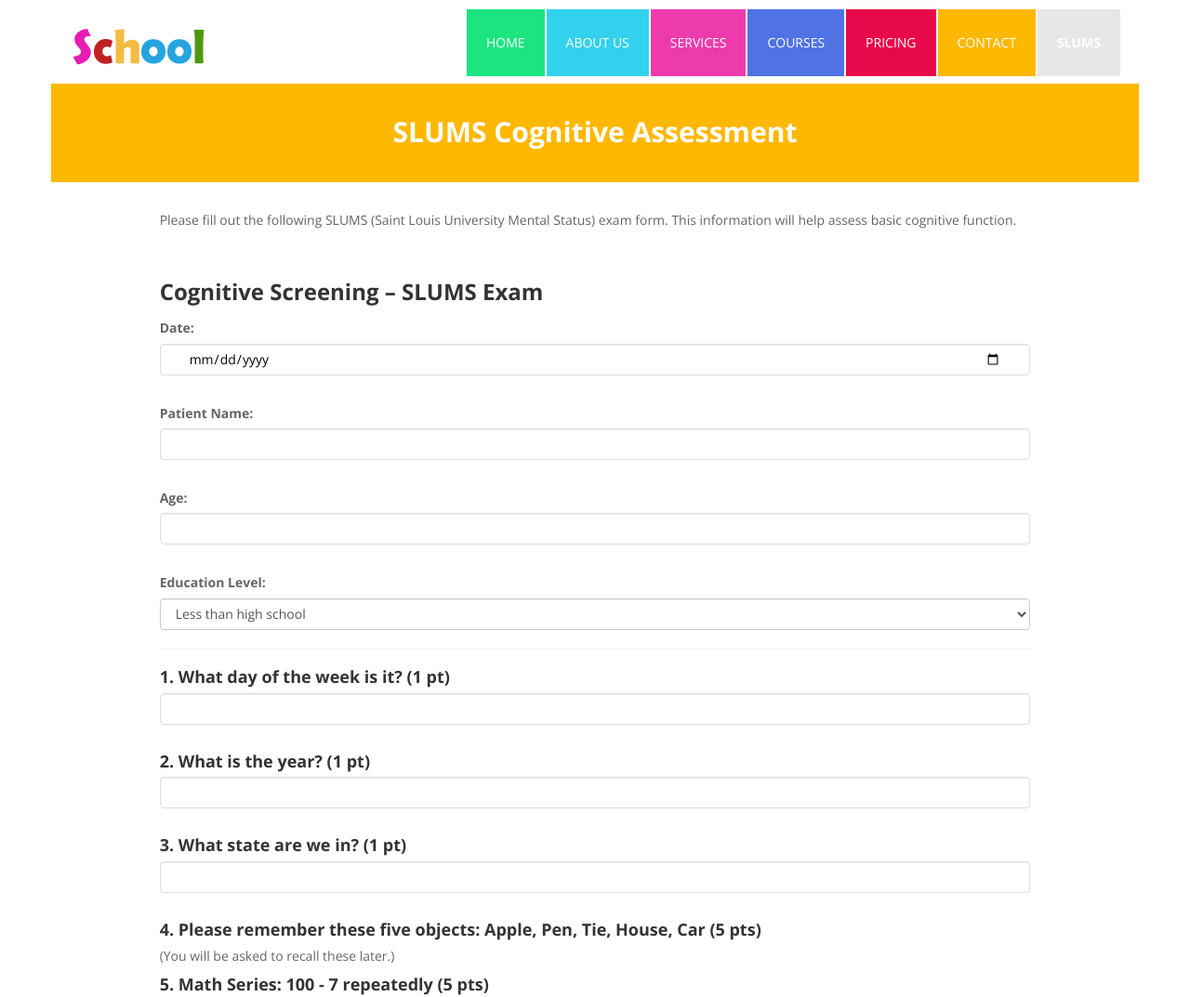
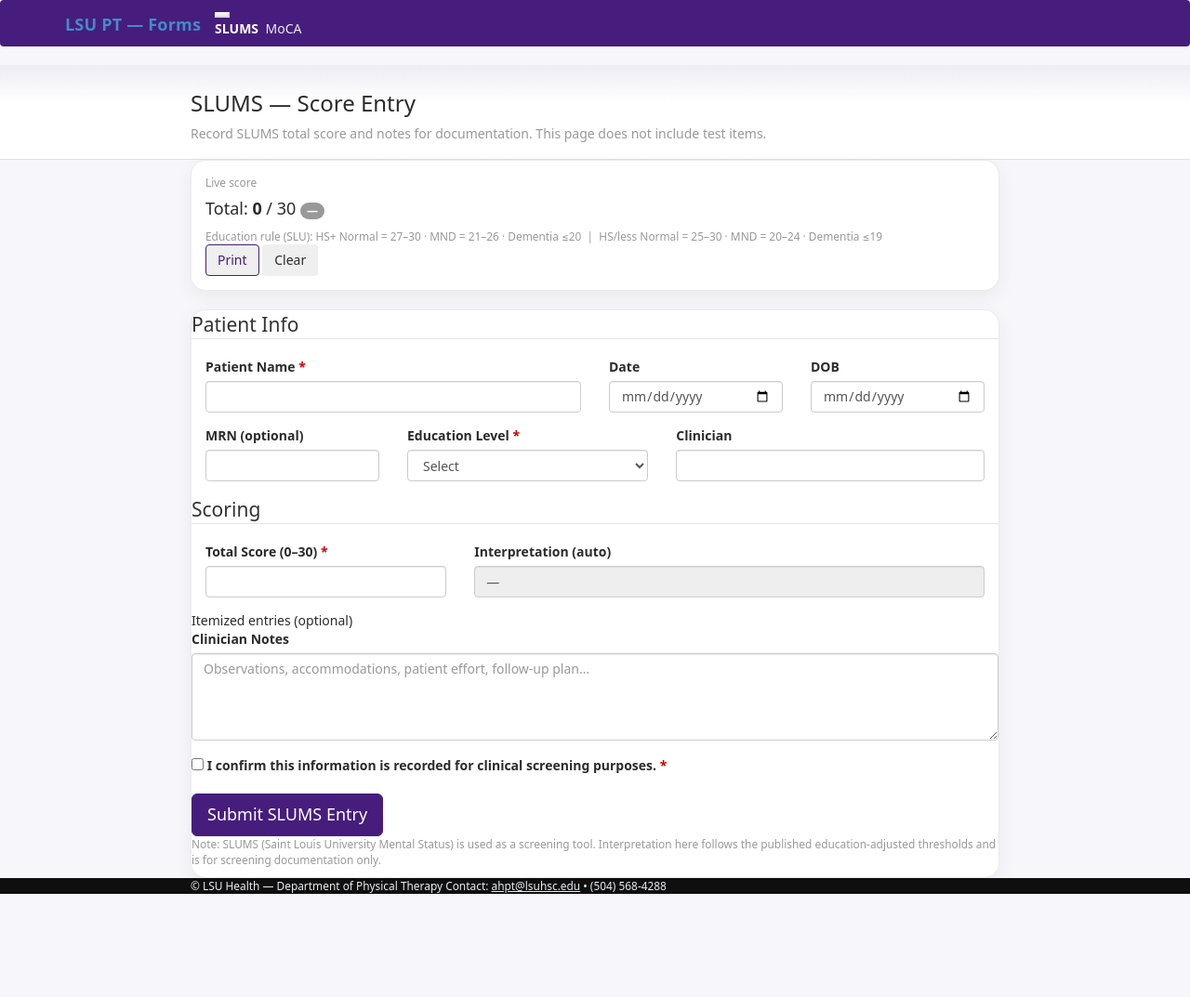
Before and after one commit to ynv1002/physical-therapy-site, a plain HTML site: page slums.html in a window 1280 px wide. Shown: the top 1073 px of the page at 93% size. After the commit the page ends 962 px from the top, so only its background shows below. Drawn offline with nearby package versions, Linux system fonts and the light colour scheme.

Commit message:
Update SLUMS page: LSU theme, live scoring, Formspree-ready

```diff
--- a/slums.html
+++ b/slums.html
@@ -1,169 +1,289 @@
-<!DOCTYPE html>
+<!doctype html>
 <html lang="en">
 <head>
-  <meta charset="utf-8">
-  <title>SLUMS Assessment – LSU Physical Therapy</title>
-  <meta name="viewport" content="width=device-width, initial-scale=1.0" />
-  <meta name="description" content="SLUMS Exam Form for LSU Physical Therapy" />
-  <meta name="author" content="LSU PT" />
-  <!-- css -->
-  <link href="css/bootstrap.min.css" rel="stylesheet" />
-  <link href="css/fancybox/jquery.fancybox.css" rel="stylesheet">
-  <link href="css/jcarousel.css" rel="stylesheet" />
-  <link href="css/flexslider.css" rel="stylesheet" />
-  <link href="css/style.css" rel="stylesheet" />
+  <meta charset="utf-8" />
+  <title>SLUMS — LSU PT Forms</title>
+  <meta name="viewport" content="width=device-width, initial-scale=1" />
+
+  <!-- Local Bootstrap + your light LSU theme -->
+  <link rel="stylesheet" href="css/bootstrap.min.css" />
+  <link rel="stylesheet" href="css/forms.css" />
+
+  <style>
+    /* Page-specific touches (kept tiny) */
+    .container-narrow { max-width: 900px; }
+    .required::after { content:" *"; color:#c00; }
+    .score-pill { font-weight:700; }
+  </style>
 </head>
+<body>
 
-<body>
-<div id="wrapper">
-
-  <!-- start header -->
-  <header>
-    <div class="navbar navbar-default navbar-static-top">
+<!-- NAV (consistent with index) -->
+<nav class="navbar navbar-expand-lg navbar-dark lsu-navbar shadow-sm">
   <div class="container">
-        <div class="navbar-header">
-          <button type="button" class="navbar-toggle" data-toggle="collapse" data-target=".navbar-collapse">
-            <span class="icon-bar"></span>
-            <span class="icon-bar"></span>
-            <span class="icon-bar"></span>
+    <a class="navbar-brand font-weight-600" href="index.html">LSU PT — Forms</a>
+    <button class="navbar-toggler" type="button" data-toggle="collapse" data-target="#nav">
+      <span class="navbar-toggler-icon"></span>
     </button>
-          <a class="navbar-brand" href="index.html"><img src="img/logo.png" alt="logo"/></a>
-        </div>
-        <div class="navbar-collapse collapse">
-          <ul class="nav navbar-nav">
-            <li><a href="index.html">Home</a></li>
-            <li><a href="about.html">About Us</a></li>
-            <li><a href="services.html">Services</a></li>
-            <li><a href="courses.html">Courses</a></li>
-            <li><a href="pricing.html">Pricing</a></li>
-            <li><a href="contact.html">Contact</a></li>
-            <li class="active"><a href="slums.html">SLUMS</a></li>
+    <div id="nav" class="collapse navbar-collapse">
+      <ul class="navbar-nav ml-auto">
+        <li class="nav-item"><a class="nav-link active" href="slums.html">SLUMS</a></li>
+        <li class="nav-item"><a class="nav-link" href="moca.html">MoCA</a></li>
       </ul>
     </div>
   </div>
+</nav>
+
+<!-- HEADER -->
+<header class="hero">
+  <div class="container container-narrow py-5">
+    <h1 class="h3 mb-2">SLUMS — Score Entry</h1>
+    <p class="text-muted mb-0">
+      Record SLUMS total score and notes for documentation. This page does not include test items.
+    </p>
   </div>
 </header>
-  <!-- end header -->
 
-  <section id="inner-headline">
-    <div class="container">
-      <div class="row">
-        <div class="col-lg-12">
-          <h2 class="pageTitle">SLUMS Cognitive Assessment</h2>
+<main class="container container-narrow my-4">
+  <!-- Live score + interpretation -->
+  <div class="alert lsu-card mb-4">
+    <div class="d-flex flex-column flex-md-row align-items-md-center justify-content-between">
+      <div class="mb-3 mb-md-0">
+        <div class="small text-muted">Live score</div>
+        <div class="h4 mb-0">
+          Total: <span id="liveTotal" class="score-pill">0</span> / 30
+          <span id="liveInterp" class="ml-3 badge badge-secondary">—</span>
+        </div>
+        <div class="small text-muted mt-2">
+          Education rule (SLU): HS+ Normal = 27–30 · MND = 21–26 · Dementia ≤20
+          &nbsp;|&nbsp; HS/less Normal = 25–30 · MND = 20–24 · Dementia ≤19
+        </div>
+      </div>
+      <div>
+        <button type="button" class="btn btn-outline-primary mr-2" onclick="window.print()">Print</button>
+        <button type="button" class="btn btn-outline-secondary" id="clearBtn">Clear</button>
       </div>
     </div>
   </div>
-  </section>
 
-  <section id="content">
-    <div class="container">
-      <div class="row">
-        <div class="col-md-10 col-md-offset-1">
-          <p>Please fill out the following SLUMS (Saint Louis University Mental Status) exam form. This information will help assess basic cognitive function.</p>
-          <br/>
+  <!-- FORM -->
+  <!-- Replace action with your Formspree endpoint -->
+  <form method="POST" action="https://formspree.io/f/YOUR-FORM-ID" accept-charset="UTF-8" class="lsu-card p-3 p-md-4">
+    <!-- Optional post-submit redirect -->
+    <input type="hidden" name="_redirect" value="thanks.html" />
 
-          <form method="POST" action="https://formspree.io/f/your-form-id" class="contact" id="slums-form">
-            <h3>Cognitive Screening – SLUMS Exam</h3>
+    <fieldset class="border p-3 mb-4">
+      <legend class="w-auto px-2">Patient Info</legend>
 
-            <div class="form-group">
-              <label>Date:</label>
-              <input type="date" class="form-control" name="date">
+      <div class="form-row">
+        <div class="form-group col-md-6">
+          <label class="required">Patient Name</label>
+          <input class="form-control" name="patient_name" required />
+        </div>
+        <div class="form-group col-md-3">
+          <label>Date</label>
+          <input type="date" class="form-control" name="date" />
+        </div>
+        <div class="form-group col-md-3">
+          <label>DOB</label>
+          <input type="date" class="form-control" name="dob" />
+        </div>
       </div>
 
-            <div class="form-group">
-              <label>Patient Name:</label>
-              <input type="text" class="form-control" name="patient_name" required>
+      <div class="form-row">
+        <div class="form-group col-md-3">
+          <label>MRN (optional)</label>
+          <input class="form-control" name="mrn" />
+        </div>
+        <div class="form-group col-md-4">
+          <label class="required">Education Level</label>
+          <select class="form-control" name="education_level" id="education" required>
+            <option value="" selected disabled>Select</option>
+            <option value="hs_or_less">High school or less</option>
+            <option value="more_than_hs">More than high school</option>
+          </select>
+        </div>
+        <div class="form-group col-md-5">
+          <label>Clinician</label>
+          <input class="form-control" name="clinician" />
+        </div>
+      </div>
+    </fieldset>
+
+    <!-- Scoring -->
+    <fieldset class="border p-3 mb-4">
+      <legend class="w-auto px-2">Scoring</legend>
+
+      <div class="form-row">
+        <div class="form-group col-md-4">
+          <label class="required">Total Score (0–30)</label>
+          <input type="number" min="0" max="30" class="form-control" name="slums_total" id="totalScore" required />
+        </div>
+        <div class="form-group col-md-8">
+          <label>Interpretation (auto)</label>
+          <input class="form-control" name="interpretation" id="interpField" readonly />
+        </div>
       </div>
 
-            <div class="form-group">
-              <label>Age:</label>
-              <input type="number" class="form-control" name="age" min="0">
+      <details class="mb-2">
+        <summary class="mb-2">Itemized entries (optional)</summary>
+        <p class="text-muted small mb-3">
+          Use these fields if you want to enter item-level numbers and let the page sum them.
+          (No enforced per-item maxima here.)
+        </p>
+        <div class="form-row">
+          <div class="form-group col-6 col-md-3">
+            <label>Item 1</label>
+            <input type="number" class="form-control seg" name="item_1" />
+          </div>
+          <div class="form-group col-6 col-md-3">
+            <label>Item 2</label>
+            <input type="number" class="form-control seg" name="item_2" />
+          </div>
+          <div class="form-group col-6 col-md-3">
+            <label>Item 3</label>
+            <input type="number" class="form-control seg" name="item_3" />
+          </div>
+          <div class="form-group col-6 col-md-3">
+            <label>Item 4</label>
+            <input type="number" class="form-control seg" name="item_4" />
           </div>
 
-            <div class="form-group">
-              <label>Education Level:</label>
-              <select class="form-control" name="education_level">
-                <option>Less than high school</option>
-                <option>High school</option>
-                <option>College or higher</option>
-              </select>
+          <div class="form-group col-6 col-md-3">
+            <label>Item 5</label>
+            <input type="number" class="form-control seg" name="item_5" />
+          </div>
+          <div class="form-group col-6 col-md-3">
+            <label>Item 6</label>
+            <input type="number" class="form-control seg" name="item_6" />
+          </div>
+          <div class="form-group col-6 col-md-3">
+            <label>Item 7</label>
+            <input type="number" class="form-control seg" name="item_7" />
+          </div>
+          <div class="form-group col-6 col-md-3">
+            <label>Item 8</label>
+            <input type="number" class="form-control seg" name="item_8" />
           </div>
 
-            <hr>
-            <h4>1. What day of the week is it? (1 pt)</h4>
-            <input type="text" class="form-control" name="q1_day">
-
-            <h4>2. What is the year? (1 pt)</h4>
-            <input type="text" class="form-control" name="q2_year">
-
-            <h4>3. What state are we in? (1 pt)</h4>
-            <input type="text" class="form-control" name="q3_state">
-
-            <h4>4. Please remember these five objects: Apple, Pen, Tie, House, Car (5 pts)</h4>
-            <p>(You will be asked to recall these later.)</p>
-
-            <h4>5. Math Series: 100 - 7 repeatedly (5 pts)</h4>
-            <textarea class="form-control" name="q5_math_100s" rows="2" placeholder="93, 86, 79..."></textarea>
-
-            <h4>6. What’s the opposite of 'ready'? (1 pt)</h4>
-            <input type="text" class="form-control" name="q6_opposite_ready">
-
-            <h4>7. Recall the five words from earlier (5 pts)</h4>
-            <textarea class="form-control" name="q7_recall_5words" rows="2" placeholder="Apple, Pen..."></textarea>
-
-            <h4>8. Draw a clock: Set the time to 10 minutes to 11 (2 pts)</h4>
-            <p>📝 Please draw on paper and bring with you, or upload a photo if allowed.</p>
-
-            <h4>9. Identify the shapes and repeat the sentence (2 pts)</h4>
-            <input type="text" class="form-control" name="q9_shapes_and_sentence" placeholder="e.g. Triangle, Square; Sentence...">
-
-            <h4>10. Story Questions – Answer after hearing story (8 pts)</h4>
-            <textarea class="form-control" name="q10_story_answers" rows="4" placeholder="Answer story comprehension questions..."></textarea>
-
-            <h4>11. How many quarters in $1.75? (1 pt)</h4>
-            <input type="text" class="form-control" name="q11_quarters">
-
-            <h4>12. Who is the current president? (1 pt)</h4>
-            <input type="text" class="form-control" name="q12_president">
-
-            <h4>13. What is the next number in this series: 2, 4, 6...? (2 pts)</h4>
-            <input type="text" class="form-control" name="q13_number_series">
-
-            <h4>14. Say this sentence: "The cat always hid under the couch when dogs were in the room." (1 pt)</h4>
-            <input type="text" class="form-control" name="q14_sentence_recall">
-
-            <hr>
-            <div class="form-group">
-              <label>Clinician Notes:</label>
-              <textarea class="form-control" name="clinician_notes" rows="3"></textarea>
+          <div class="form-group col-6 col-md-3">
+            <label>Item 9</label>
+            <input type="number" class="form-control seg" name="item_9" />
+          </div>
+          <div class="form-group col-6 col-md-3">
+            <label>Item 10</label>
+            <input type="number" class="form-control seg" name="item_10" />
+          </div>
+          <div class="form-group col-6 col-md-3">
+            <label>Item 11</label>
+            <input type="number" class="form-control seg" name="item_11" />
+          </div>
+          <div class="form-group col-6 col-md-3">
+            <label>Item 12</label>
+            <input type="number" class="form-control seg" name="item_12" />
+          </div>
         </div>
 
+        <button type="button" class="btn btn-outline-primary" id="sumBtn">Sum items → Total</button>
+      </details>
+    </fieldset>
+
+    <!-- Notes & Consent -->
     <div class="form-group">
-              <label>Clinician Name:</label>
-              <input type="text" class="form-control" name="clinician_name">
+      <label>Clinician Notes</label>
+      <textarea class="form-control" name="clinician_notes" rows="4" placeholder="Observations, accommodations, patient effort, follow-up plan…"></textarea>
     </div>
 
-            <button type="submit" class="btn btn-primary">Submit SLUMS Assessment</button>
+    <div class="form-group form-check my-3">
+      <input type="checkbox" class="form-check-input" id="consent" required />
+      <label class="form-check-label required" for="consent">
+        I confirm this information is recorded for clinical screening purposes.
+      </label>
+    </div>
+
+    <button class="btn btn-primary btn-lg">Submit SLUMS Entry</button>
+
+    <p class="text-muted small mt-4 mb-0">
+      Note: SLUMS (Saint Louis University Mental Status) is used as a screening tool. Interpretation here follows
+      the published education-adjusted thresholds and is for screening documentation only.
+    </p>
   </form>
+</main>
 
-        </div>
-      </div>
-    </div>
-  </section>
-
-  <footer>
-    <div class="container">
-      <div class="row">
-        <div class="col-lg-12 text-center">
-          <p>&copy; LSU Physical Therapy – SLUMS Assessment Form</p>
-        </div>
-      </div>
+<!-- FOOTER (consistent) -->
+<footer class="site-footer py-4">
+  <div class="container container-narrow small d-flex flex-column flex-sm-row justify-content-between align-items-start">
+    <span>© LSU Health — Department of Physical Therapy</span>
+    <span>Contact: <a href="mailto:ahpt@lsuhsc.edu">ahpt@lsuhsc.edu</a> • (504) 568-4288</span>
   </div>
 </footer>
 
-</div>
-<!-- JavaScript -->
-<script src="js/jquery.js"></script>
+<!-- JS (no dependency on jQuery for the logic below) -->
+<script>
+  const eduEl = document.getElementById('education');
+  const totalEl = document.getElementById('totalScore');
+  const interpEl = document.getElementById('interpField');
+  const liveTotal = document.getElementById('liveTotal');
+  const liveInterp = document.getElementById('liveInterp');
+
+  function clampToNumber(val) {
+    const n = Number(val);
+    return Number.isFinite(n) ? n : 0;
+  }
+
+  function interpretSLUMS(total, edu) {
+    // Education-adjusted cutoffs:
+    // HS+ : Normal 27–30, Mild 21–26, Dementia ≤20
+    // HS/less : Normal 25–30, Mild 20–24, Dementia ≤19
+    if (!edu || total === null || total === undefined) return { label: '—', badge: 'badge-secondary' };
+    if (edu === 'more_than_hs') {
+      if (total >= 27) return { label: 'Normal range (HS+)', badge: 'badge-success' };
+      if (total >= 21) return { label: 'Mild neurocognitive disorder (HS+)', badge: 'badge-warning' };
+      return { label: 'Dementia range (HS+)', badge: 'badge-danger' };
+    } else {
+      if (total >= 25) return { label: 'Normal range (HS/less)', badge: 'badge-success' };
+      if (total >= 20) return { label: 'Mild neurocognitive disorder (HS/less)', badge: 'badge-warning' };
+      return { label: 'Dementia range (HS/less)', badge: 'badge-danger' };
+    }
+  }
+
+  function updateInterpretation() {
+    const total = clampToNumber(totalEl.value);
+    const edu = eduEl.value;
+    liveTotal.textContent = total || 0;
+
+    const { label, badge } = interpretSLUMS(total, edu);
+    interpEl.value = label;
+    liveInterp.className = 'ml-3 badge ' + badge;
+    liveInterp.textContent = label;
+  }
+
+  totalEl.addEventListener('input', updateInterpretation);
+  eduEl.addEventListener('change', updateInterpretation);
+
+  // Sum optional itemized fields into total
+  document.getElementById('sumBtn').addEventListener('click', () => {
+    const segs = Array.from(document.querySelectorAll('.seg'));
+    const sum = segs.reduce((acc, el) => acc + clampToNumber(el.value), 0);
+    totalEl.value = Math.max(0, Math.min(30, sum)); // clamp to 0–30
+    updateInterpretation();
+  });
+
+  // Clear all fields
+  document.getElementById('clearBtn').addEventListener('click', () => {
+    document.querySelector('form').reset();
+    // Manually reset live UI
+    liveTotal.textContent = '0';
+    liveInterp.textContent = '—';
+    liveInterp.className = 'ml-3 badge badge-secondary';
+    interpEl.value = '';
+  });
+
+  // Initial paint
+  updateInterpretation();
+</script>
+
+<!-- If you have local JS, include it; otherwise the page still works without it -->
 <script src="js/bootstrap.min.js"></script>
 </body>
 </html>
```
Lines whose indentation alone changed are shown as unchanged.
